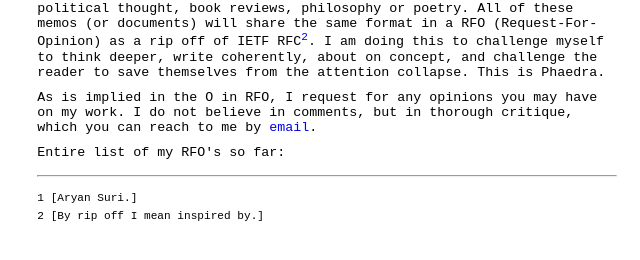
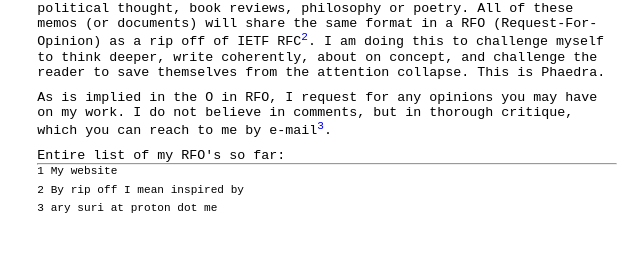
Before and after one commit to aryanrsuri/phaedra, a plain HTML site: page src/index.html in a window 1280 px wide. Shown: the part 78-338 px from the top of the page, without its empty margins (26-666 px from the left). Drawn offline with nearby package versions, Linux system fonts and the light colour scheme; files that its build step writes are made by us from their sources; no server answers.

Commit message:
rc2.0.1
Signed-off-by: aryanrsuri <13823329+aryanrsuri@users.noreply.github.com>

```diff
--- a/src/index.html
+++ b/src/index.html
@@ -24,21 +24,20 @@
       </p>
       <p>
         As is implied in the O in RFO, I request for any opinions you may have on my work. I do not believe in comments,
-        but in thorough critique, which you can reach to me by <a href="mailto:aryanrsuri@gmail.com">email</a>.
+        but in thorough critique, which you can reach to me by e-mail<sup><a href="#3">3</a></sup>.
       </p>
     </div>
     <section id="essay">
+
       <label for="essay-list">Entire list of my RFO's so far:</label>
       <ul hx-get="/list" hx-trigger="load" hx-target="#essay-list" id="essay-list"></ul>
     </section>
-
-
+    <hr>
+    <sup id="1">1 My website</sup>
     <br>
-    <hr>
+    <sup id="2">2 By rip off I mean inspired by</sup>
     <br>
-    <sup id="1">1 [Aryan Suri.]</sup>
-    <br>
-    <sup id="2">2 [By rip off I mean inspired by.]</sup>
+    <sup id="3">3 ary suri at proton dot me </sup>
   </main>
 </body>
 
```
Also changed, not shown: 1 other file.
